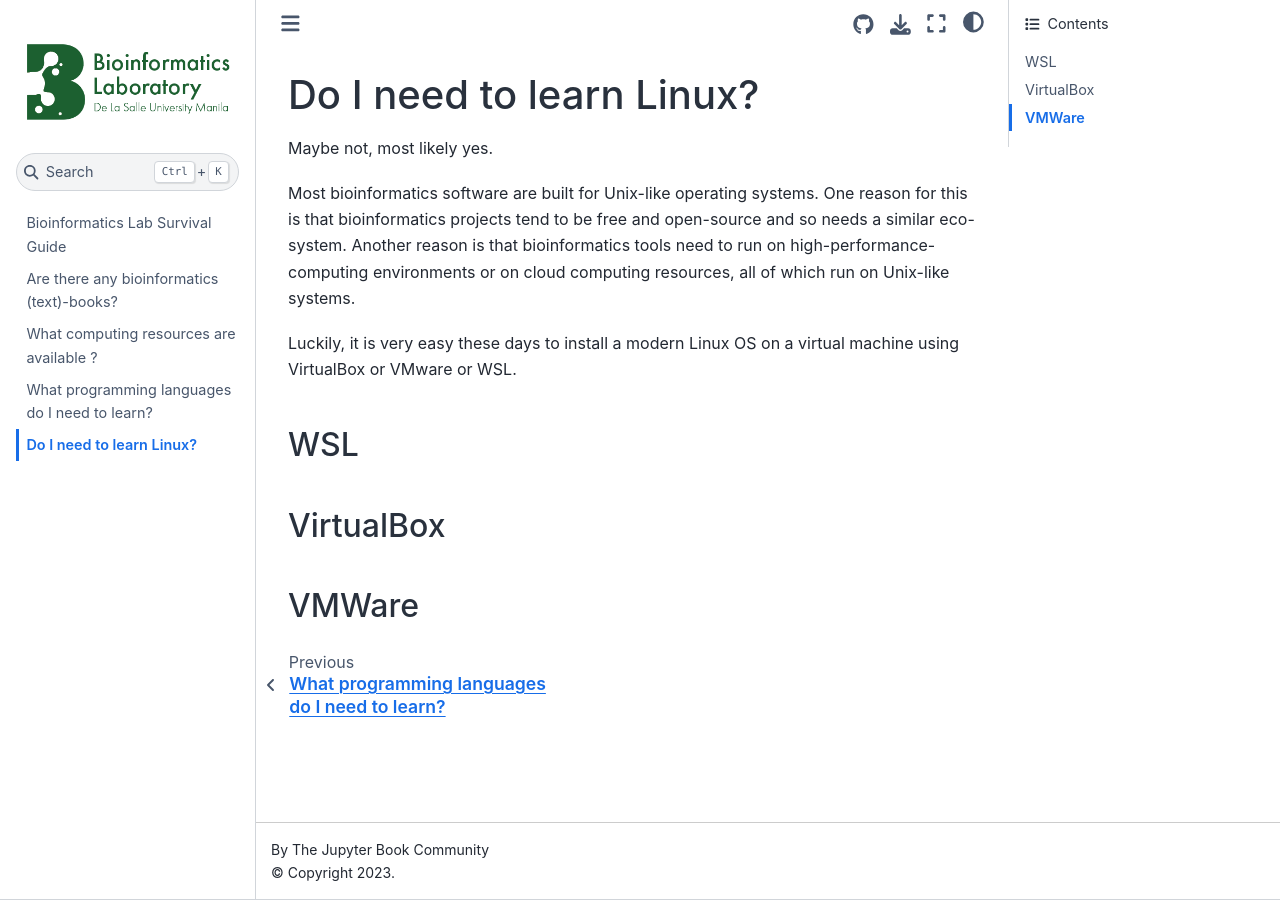
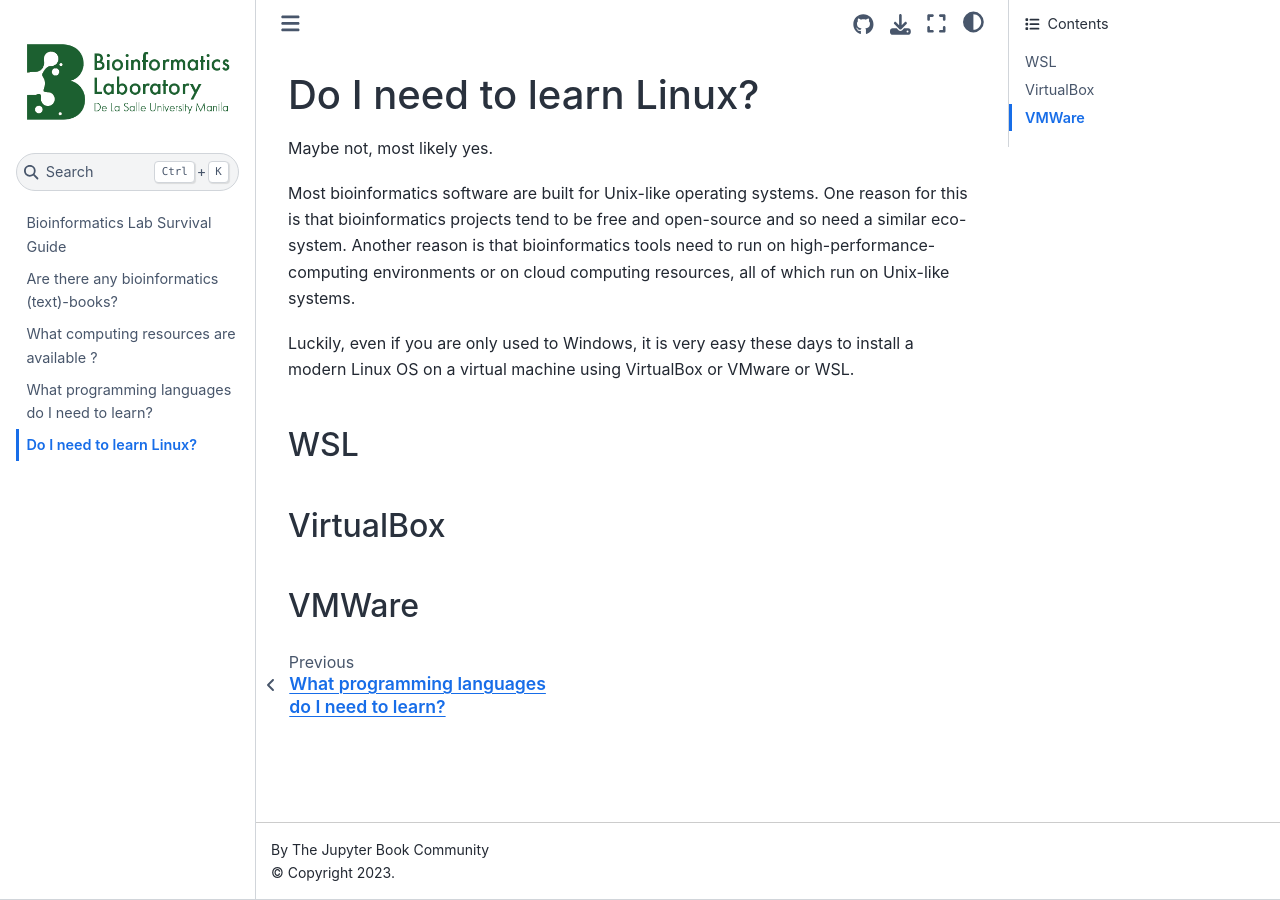
Before and after one commit to bioinfodlsu/bioinfodlsu-survival-guide, a Jupyter Book: the page built from linux.md, in a window 1280 px wide. Built offline with Jupyter Book 1.0.4 settings and Sphinx 7.4.7 and the Sphinx Book theme 1.1.4, drawn with Linux system fonts in a browser that asks for light colours.

Commit message:
minor edits

```diff
--- a/linux.md
+++ b/linux.md
@@ -3,11 +3,11 @@
 Maybe not, most likely yes.
 
 Most bioinformatics software are built for Unix-like operating systems.
-One reason for this is that bioinformatics projects tend to be free and open-source and so needs a similar eco-system.
+One reason for this is that bioinformatics projects tend to be free and open-source and so need a similar eco-system.
 Another reason is that bioinformatics tools need to run on high-performance-computing environments or on cloud computing resources,
 all of which run on Unix-like systems.
 
-Luckily, it is very easy these days to install a modern Linux OS on a virtual machine using VirtualBox or VMware or WSL.
+Luckily, even if you are only used to Windows, it is very easy these days to install a modern Linux OS on a virtual machine using VirtualBox or VMware or WSL.
 
 ## WSL
 
```
Also changed, not shown: intro.md (+2 -2 lines).
